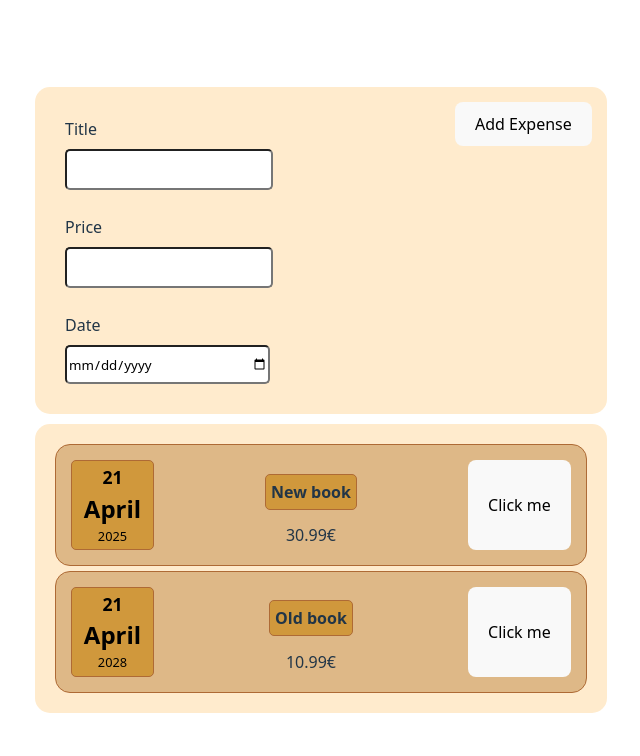
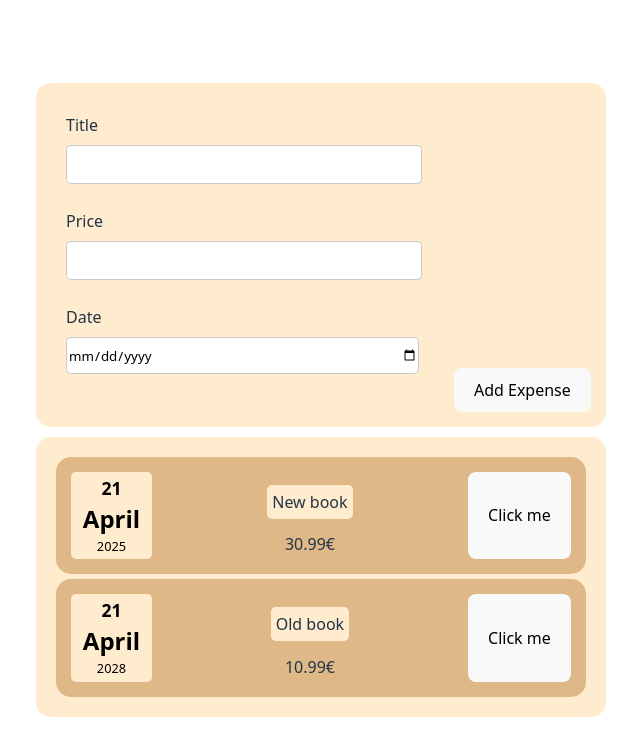
Before and after one commit to Dlowyz/ExpensesUus, a React (Vite) app: page / in a window 1280 px wide. Shown: the top 756 px of the page, without its empty margins (319-959 px from the left). Built offline with nearby package versions, Linux system fonts and the light colour scheme.

Commit message:
ülessanne 11.2

```diff
--- a/src/components/Expenses/ExpenseItem.css
+++ b/src/components/Expenses/ExpenseItem.css
@@ -5,26 +5,27 @@
     width: 500px;
     display: flex;
     justify-content: space-between;
-    border: 1px solid rgb(174, 106, 53);
+    border: 0px solid rgb(174, 106, 53);
     margin: 5px;
 
 }
 .expense-item_date {
     display: block;
     left: 0px;
-    background-color: rgb(208, 152, 60);
+    background-color: blanchedalmond;
     width: 75px;
     border-radius: 5px;
     padding: 3px;
-    border: 1px solid rgb(174, 106, 53);
+    border: 0px solid rgb(174, 106, 53);
 }
 
 .expense-item_description h2{
-    background-color: rgb(208, 152, 60);
+    background-color: blanchedalmond;
     border-radius: 5px;
-    border: 1px solid rgb(174, 106, 53);
+    border: 0px solid blanchedalmond;
     display: flex;
     font-size: medium;
     font-style: normal;
+    font-weight: 400;
     padding: 5px;
 }
--- a/src/components/NewExpense/ExpenseForm.css
+++ b/src/components/NewExpense/ExpenseForm.css
@@ -8,12 +8,21 @@
 }
 
 .new-expense-control input {
-    width: 200px;
+    width: 350px;
     height: 35px;
     border-radius: 5px;
+    border: 1px, solid, rgb(201, 201, 201);
+}
+
+.new-expense-control label {
+    font-weight: 500;
 }
 
 form {
     display: flex;
     justify-content: space-between;
 }
+
+.new-expense-actions {
+    margin-top: 50%;
+}
--- a/src/components/NewExpense/ExpenseForm.jsx
+++ b/src/components/NewExpense/ExpenseForm.jsx
@@ -1,24 +1,75 @@
+import { useState } from 'react'
 import './ExpenseForm.css'
 
 const ExpenseForm = (props) => {
+    const [userInput, setUserInput] = useState(
+        {
+            enteredTitle: '',
+            enteredPrice: '',
+            enteredDate: ''
+        }
+    )
+
+    const TitleChangeEvent = (event) => {
+        setUserInput({
+            ...userInput,
+            enteredTitle: event.target.value
+        })
+        console.log(userInput)
+        console.log(userInput[0])
+    }
+    const PriceChangeEvent = (event) => {
+        setUserInput({
+            ...userInput,
+            enteredPrice: event.target.value
+        })
+        console.log(userInput)
+    }
+    const DateChangeEvent = (event) => {
+        setUserInput({
+            ...userInput,
+            enteredDate: event.target.value
+
+        })
+        console.log(userInput)
+    }
+    const SubmitClickEvent = (event) => {
+        event.preventDefault()
+        console.log(userInput)
+        const ExpenseData = {
+            title: userInput.enteredTitle,
+            price: userInput.enteredPrice,
+            date: new Date(userInput.enteredDate)
+        }
+
+        props.onSaveExpenseData(ExpenseData)
+
+        setUserInput({
+            enteredTitle: '',
+            enteredPrice: '',
+            enteredDate: ''
+        })
+
+    }
+
   return (
     <form>
   <div className="new-expense-controls">
     <div className="new-expense-control">
       <label>Title </label>
-      <input type="text" />
+      <input type="text"  onChange={TitleChangeEvent} value={userInput.enteredTitle}/>
     </div>
     <div className="new-expense-control">
       <label>Price </label>
-      <input type="number" min="0.01" step="0.01" />
+      <input type="number" min="0.01" step="0.01" onChange={PriceChangeEvent} value={userInput.enteredPrice} />
     </div>
     <div className="new-expense-control">
       <label>Date </label>
-      <input type="date" min="2024-11-12" max="2026-01-31" />
+      <input type="date" min="2024-11-12" max="2026-01-31" onChange={DateChangeEvent} value={userInput.enteredDate ? new Date(userInput.enteredDate).toISOString().split('T')[0] : ''}/>
     </div>
   </div>
   <div className="new-expense-actions">
-    <button type="submit">Add Expense</button>
+    <button type="submit" onClick={SubmitClickEvent}>Add Expense</button>
   </div>
     </form>
 
--- a/src/components/NewExpense/NewExpense.jsx
+++ b/src/components/NewExpense/NewExpense.jsx
@@ -3,9 +3,16 @@ import './NewExpense.css'
 import ExpenseForm from './ExpenseForm'
 import Card from '../UI/Card'
 const NewExpense = (props) => {
+    const saveExpenseDataHandler = (savedExpenseData) => {
+        const expenseData = {
+            ...savedExpenseData,
+            id: Math.random().toString()
+        }
+        console.log(expenseData)
+    }
   return (
     <Card className='NewExpenseDiv'>
-      <ExpenseForm></ExpenseForm>
+      <ExpenseForm onSaveExpenseData={saveExpenseDataHandler}/>
     </Card>
   )
 }
```
